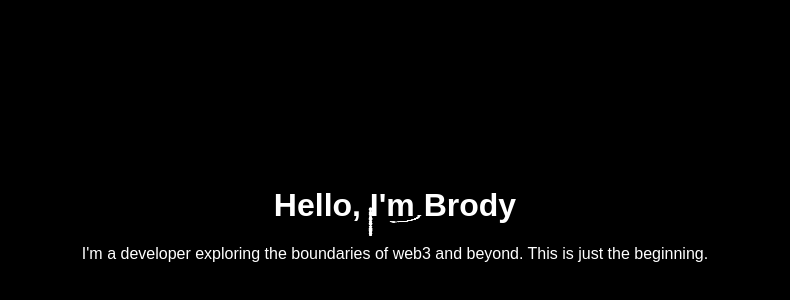
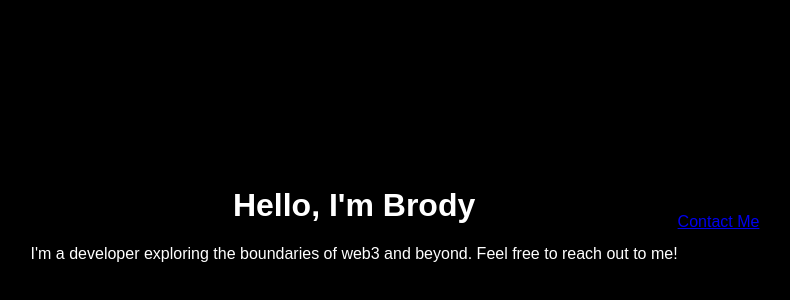
Before and after one commit to axira-eth/Portfolio, a Next.js app: page / in a window 1280 px wide. Shown: the part 178-478 px from the top of the page, without its empty margins (245-1035 px from the left). Built offline with nearby package versions, Linux system fonts and the light colour scheme.

Commit message:
Update index.js

```diff
--- a/pages/index.js
+++ b/pages/index.js
@@ -1,23 +1,20 @@
 import Head from 'next/head';
-import dynamic from 'next/dynamic';
 import styles from '../styles/Home.module.scss';
-
-const DynamicPattern = dynamic(() => import('../components/DynamicPattern'), { ssr: false });
 
 export default function Home() {
   return (
     <div className={styles.container}>
       <Head>
         <title>Brody's Portfolio</title>
-        <meta name="description" content="Brody's Portfolio Landing Page" />
+        <meta name="description" content="Get in touch with Brody" />
       </Head>
-      <div className={styles.patternContainer}>
-        <DynamicPattern />
-      </div>
-      <div className={styles.intro}>
+      <header className={styles.header}>
         <h1>Hello, I'm Brody</h1>
-        <p>I'm a developer exploring the boundaries of web3 and beyond. This is just the beginning.</p>
-      </div>
+        <p>I'm a developer exploring the boundaries of web3 and beyond. Feel free to reach out to me!</p>
+      </header>
+      <main className={styles.main}>
+        <a href="mailto:your-email@example.com" className={styles.contactLink}>Contact Me</a>
+      </main>
     </div>
   );
 }
```
